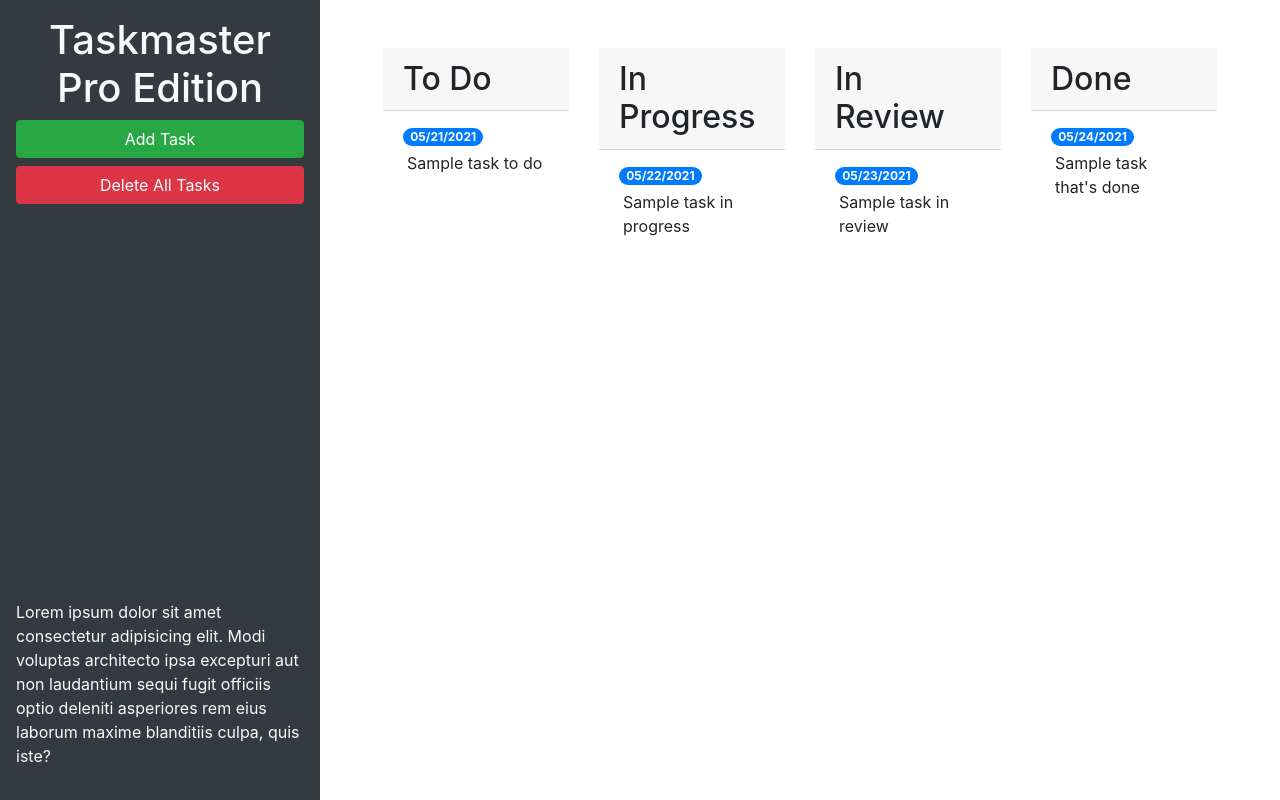
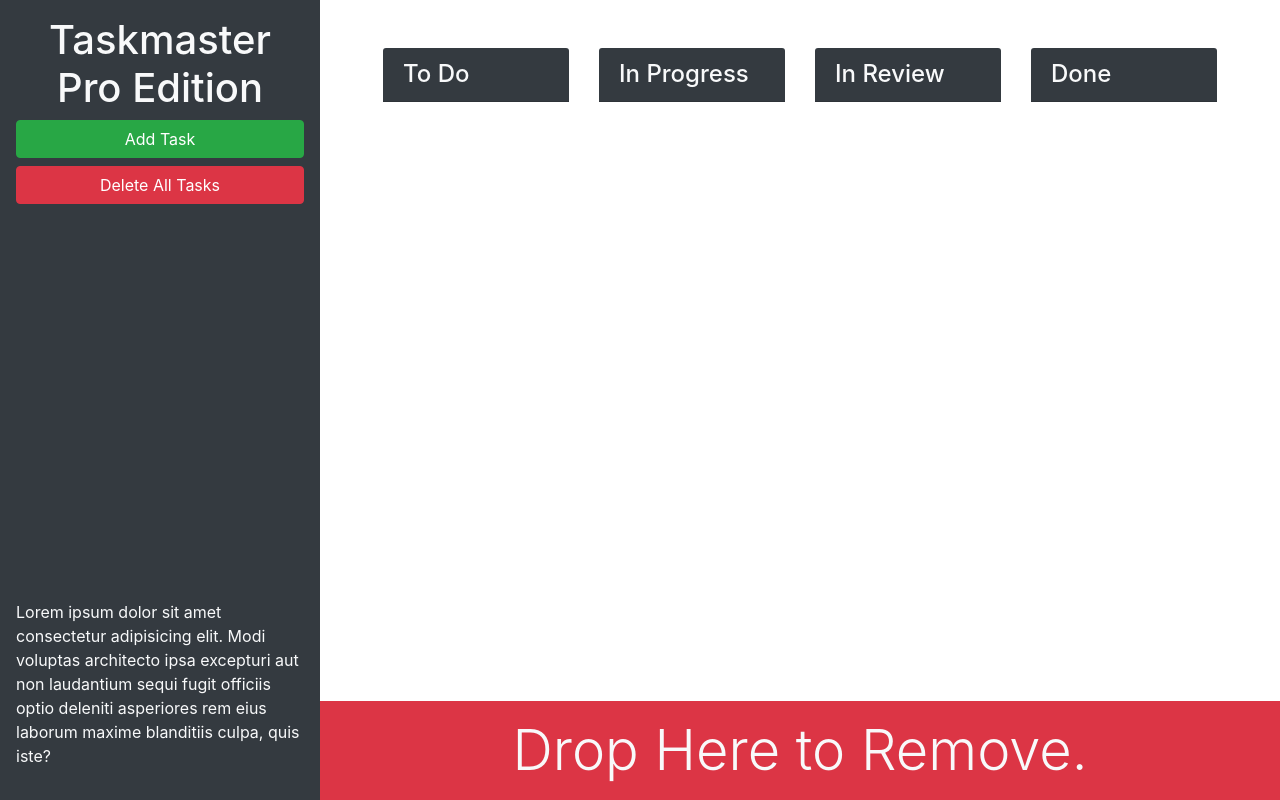
Before and after one commit to mpityo/taskmaster-pro, a plain HTML site: page index.html in a window 1280 px wide. Drawn offline with nearby package versions, Linux system fonts and the light colour scheme.

Commit message:
add trash div to bottom and clean up side nav bar on lower res screens

```diff
--- a/index.html
+++ b/index.html
@@ -13,81 +13,70 @@
 <body>
 
   <div class="row min-vh-100 no-gutters">
-    <header class="col-12 col-lg-3 bg-dark text-light d-flex flex-column p-4 p-lg-3">
+    <header class="col-12 col-lg-3 bg-dark text-light sticky-top d-flex flex-column p-4 p-lg-3">
       <h1 class="text-center">Taskmaster Pro Edition</h1>
       <button id="create-task" class="btn btn-block btn-success" data-toggle="modal" data-target="#task-form-modal">Add
         Task</button>
       <button id="remove-tasks" class="btn btn-block btn-danger">Delete All Tasks</button>
-      <p class="mt-auto">Lorem ipsum dolor sit amet consectetur adipisicing elit. Modi voluptas architecto ipsa
+      <p class="mt-auto d-none d-lg-block">Lorem ipsum dolor sit amet consectetur adipisicing elit. Modi voluptas architecto ipsa
         excepturi aut non
         laudantium sequi fugit officiis optio deleniti asperiores rem eius laborum maxime blanditiis culpa, quis iste?
       </p>
     </header>
-    <main class="col-12 col-lg-9">
+    <main class="col-12 col-lg-9 d-flex flex-column">
       <div class="m-5 row justify-content-around">
 		<!-- TODO start -->
 		<div class="col-12 col-md-6 col-xl-3 mb-3">
 			<div class="header">
-				<h2 class="card-header">
+				<h4 class="card-header bg-dark text-light">
 					To Do
-				</h2>
-				<ul id="list-toDo" class="list-group list-group-flush">
-					<li class="list-group-item">
-						<span class="badge badge-primary badge-pill">05/21/2021</span>
-						<p class="m-1">Sample task to do</p>
-					</li>
-				</ul>
+				</h4>
+				<ul id="list-toDo" class="list-group list-group-flush"></ul>
 			</div>
 		</div>
 		<!-- TODO end -->
 		<!-- IN PROGRESS start -->
 		<div class="col-12 col-md-6 col-xl-3 mb-3">
 			<div class="header">
-				<h2 class="card-header">
+				<h4 class="card-header bg-dark text-light">
 					In Progress
-				</h2>
-				<ul id="list-inProgress" class="list-group list-group-flush">
-					<li class="list-group-item">
-						<span class="badge badge-primary badge-pill">05/22/2021</span>
-						<p class="m-1">Sample task in progress</p>
-					</li>
-				</ul>
+				</h4>
+				<ul id="list-inProgress" class="list-group list-group-flush"></ul>
 			</div>
 		</div>
 		<!-- IN PROGRESS end -->
 		<!-- IN REVIEW start -->
 		<div class="col-12 col-md-6 col-xl-3 mb-3">
 			<div class="header">
-				<h2 class="card-header">
+				<h4 class="card-header bg-dark text-light">
 					In Review
-				</h2>
-				<ul id="list-inReview" class="list-group list-group-flush">
-					<li class="list-group-item">
-						<span class="badge badge-primary badge-pill">05/23/2021</span>
-						<p class="m-1">Sample task in review</p>
-					</li>
-				</ul>
+				</h4>
+				<ul id="list-inReview" class="list-group list-group-flush"></ul>
 			</div>
 		</div>
 		<!-- IN REVIEW end -->
 		<!-- DONE start -->
 		<div class="col-12 col-md-6 col-xl-3 mb-3">
 			<div class="header">
-				<h2 class="card-header">
+				<h4 class="card-header bg-dark text-light">
 					Done
-				</h2>
-				<ul id="list-done" class="list-group list-group-flush">
-					<li class="list-group-item">
-						<span class="badge badge-primary badge-pill">05/24/2021</span>
-						<p class="m-1">Sample task that's done</p>
-					</li>
-				</ul>
+				</h4>
+				<ul id="list-done" class="list-group list-group-flush"></ul>
 			</div>
 		</div>
 		<!-- DONE end -->
       </div>
+
+    <!-- TRASH start -->
+    <div id="trash" class="mt-auto">
+      <div class="w-100 bg-danger p-3 text-center text-light display-4">
+        Drop Here to Remove.
+      </div>
+    </div>
+    <!-- TRASH end -->
     </main>
   </div>
+
 
   <!-- Modal, also known as a pop up -->
   <div class="modal fade" id="task-form-modal" tabindex="-1" role="dialog" aria-labelledby="task-form-modal"
```
